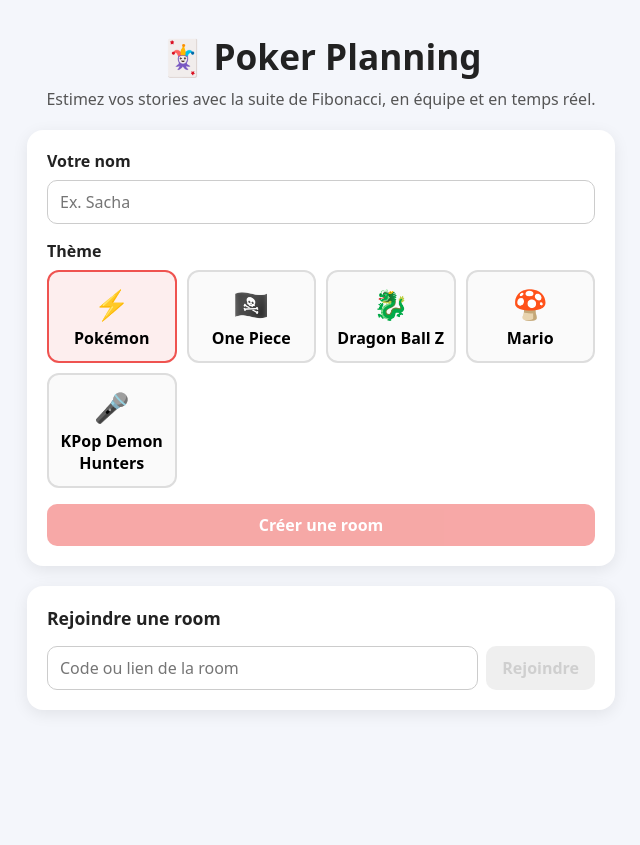
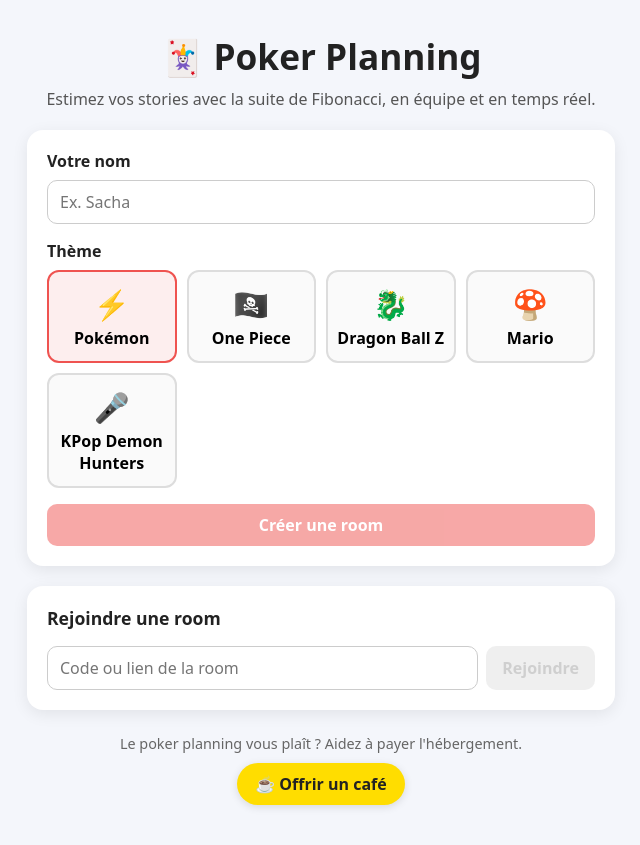
Before and after one commit to zilliw/poker-planning, an Angular app in the folder client/: page / in a window 1280 px wide. Shown: the whole page, without its empty margins (319-959 px from the left). Before the commit the page ends 800 px from the top, so only its background shows below. Built offline with nearby package versions, Linux system fonts and the light colour scheme.

Commit message:
Ajoute un lien Buy Me a Coffee sur la page d'accueil
Simple lien (sans script tiers) vers https://buymeacoffee.com/zilliw,
ouvert dans un nouvel onglet.

Co-Authored-By: Claude Opus 5.5 <noreply@anthropic.com>
Claude-Session: https://claude.ai/code/session_011zawDKdcbqKtq6bZVn6dWc

```diff
--- a/client/src/app/pages/home/home.html
+++ b/client/src/app/pages/home/home.html
@@ -56,4 +56,16 @@
       <button type="submit" [disabled]="!name().trim() || !roomCode().trim()">Rejoindre</button>
     </form>
   </section>
+
+  <footer class="support">
+    <p>Le poker planning vous plaît ? Aidez à payer l'hébergement.</p>
+    <a
+      class="coffee"
+      href="https://buymeacoffee.com/zilliw"
+      target="_blank"
+      rel="noopener noreferrer"
+    >
+      ☕ Offrir un café
+    </a>
+  </footer>
 </main>
--- a/client/src/app/pages/home/home.scss
+++ b/client/src/app/pages/home/home.scss
@@ -64,3 +64,29 @@ header {
   gap: 8px;
   input { flex: 1; min-width: 0; }
 }
+
+// Plain link on purpose: no Buy Me a Coffee script, so no third-party cookies.
+.support {
+  display: flex;
+  flex-direction: column;
+  align-items: center;
+  gap: 10px;
+  padding: 4px 0 8px;
+  text-align: center;
+  color: #666;
+
+  p { margin: 0; font-size: 0.9rem; }
+
+  .coffee {
+    padding: 10px 18px;
+    border-radius: 999px;
+    background: #ffdd00;
+    color: #222;
+    font-weight: 700;
+    text-decoration: none;
+    box-shadow: 0 2px 8px rgb(0 0 0 / 12%);
+    transition: transform 0.15s ease;
+
+    &:hover { transform: translateY(-2px); }
+  }
+}
```
